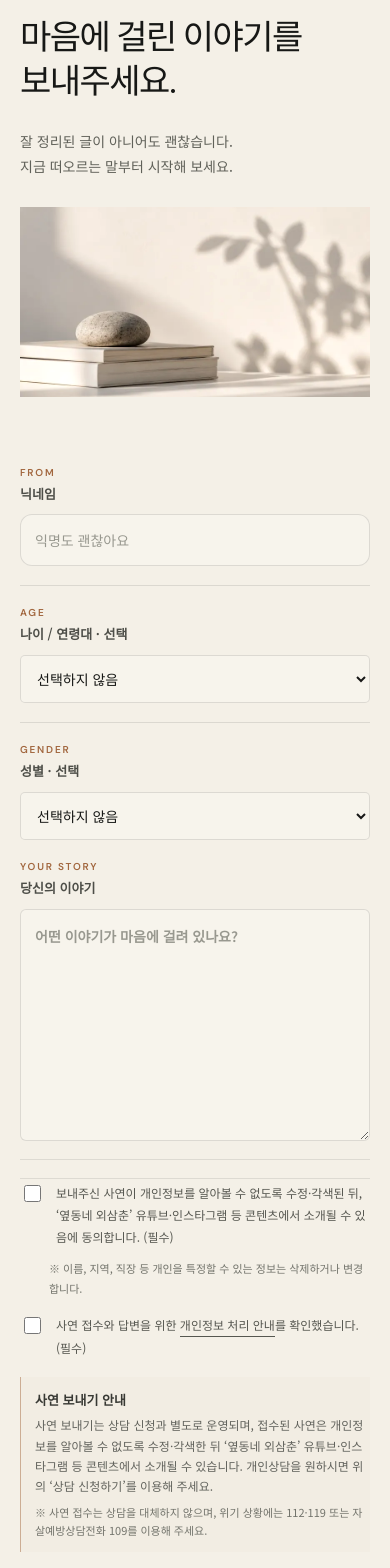
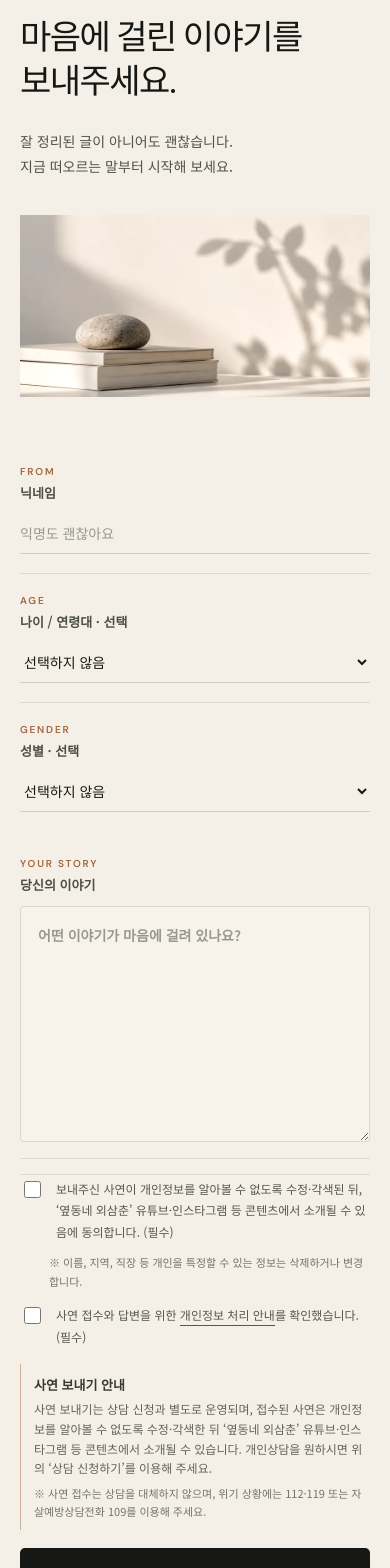
Before and after one commit to oups1004-sketch/aude-counseling, a Next.js app: page / in a window 390 px wide. Shown: the part 4400-5968 px from the top of the page. Built offline with nearby package versions, Linux system fonts and the light colour scheme.

Commit message:
Refine story section to match editorial reference

```diff
--- a/app/story-balance.css
+++ b/app/story-balance.css
@@ -1,5 +1,6 @@
-/* SEND YOUR STORY — editorial reference pass.
-   On desktop, the copy sits directly over the still-life so the left column reads as one composed scene. */
+/* SEND YOUR STORY — final editorial pass.
+   Keep the copy crisp on a clean field, then let the still-life enter as a separate visual plane.
+   The form stays light and functional without becoming a card. */
 
 .storyIntro {
   position: relative;
@@ -18,7 +19,7 @@
   z-index: 0;
   pointer-events: none;
   background: url('/story-intro.svg') center center / cover no-repeat;
-  filter: saturate(.98) contrast(1.02) brightness(1.01);
+  filter: saturate(.98) contrast(1.025) brightness(1.01);
 }
 
 .storyIntro::after {
@@ -26,7 +27,12 @@
   display: none !important;
 }
 
-/* Keep the form visually open; the left side carries the brand atmosphere. */
+/* Copy: stronger contrast, quieter scale, and more breathing room. */
+.storyIntro > p:not(.sectionNumber) {
+  color: #50524c !important;
+}
+
+/* Form: editorial, not administrative. */
 .storyForm {
   border: 0 !important;
   border-radius: 0 !important;
@@ -34,47 +40,80 @@
   box-shadow: none !important;
 }
 
+.storyMeta {
+  gap: 20px !important;
+}
+
 .storyMeta input,
-.storyMeta select,
-.storyMessageField textarea {
-  background: rgba(250,247,241,.50) !important;
-  border-color: rgba(23,24,22,.115) !important;
+.storyMeta select {
+  min-height: 42px !important;
+  margin-top: 7px !important;
+  padding: 9px 0 8px !important;
+  border: 0 !important;
+  border-bottom: 1px solid rgba(23,24,22,.16) !important;
+  border-radius: 0 !important;
+  background: transparent !important;
   box-shadow: none !important;
 }
 
 .storyMeta input:focus,
-.storyMeta select:focus,
-.storyMessageField textarea:focus {
-  border-color: rgba(162,103,63,.60) !important;
-  box-shadow: 0 0 0 3px rgba(162,103,63,.05) !important;
+.storyMeta select:focus {
+  border-bottom-color: rgba(162,103,63,.72) !important;
+  box-shadow: none !important;
+}
+
+.storyMessageField {
+  margin-top: 26px !important;
 }
 
 .storyMessageField textarea {
-  min-height: 198px;
+  min-height: 178px !important;
+  margin-top: 10px !important;
+  padding: 16px 17px !important;
+  border: 1px solid rgba(23,24,22,.13) !important;
+  border-radius: 4px !important;
+  background: rgba(250,247,241,.42) !important;
+  box-shadow: none !important;
+}
+
+.storyMessageField textarea:focus {
+  border-color: rgba(162,103,63,.62) !important;
+  box-shadow: 0 0 0 3px rgba(162,103,63,.045) !important;
 }
 
 .storyConsent {
-  margin-top: 18px;
+  margin-top: 16px !important;
 }
 
 .storyConsent .check {
-  line-height: 1.82;
+  margin: 13px 0 !important;
+  line-height: 1.78 !important;
 }
 
 .storyConsent .identityNotice {
-  line-height: 1.75;
+  margin-top: -2px !important;
+  margin-bottom: 10px !important;
+  line-height: 1.72 !important;
 }
 
 .storyGuidance {
-  margin-top: 18px;
-  padding: 13px 0 13px 16px;
-  border-left: 1px solid rgba(162,103,63,.48);
-  background: rgba(162,103,63,.018);
+  margin-top: 16px !important;
+  padding: 11px 0 11px 15px !important;
+  border-left: 1px solid rgba(162,103,63,.46) !important;
+  background: transparent !important;
 }
 
-.storyGuidance strong { margin-bottom: 4px; }
-.storyGuidance p { line-height: 1.68; }
-.storyGuidance .notice { margin-top: 7px; }
+.storyGuidance strong {
+  margin-bottom: 3px !important;
+}
+
+.storyGuidance p {
+  line-height: 1.64 !important;
+}
+
+.storyGuidance .notice {
+  margin-top: 6px !important;
+}
 
 @media (min-width: 901px) {
   .story.section {
@@ -97,7 +136,7 @@
     width: 100%;
     max-width: 630px;
     min-width: 0;
-    min-height: 640px;
+    min-height: 635px;
     align-self: start;
     padding: 0 34px 0 0;
   }
@@ -118,17 +157,22 @@
   }
 
   .storyIntro > p:not(.sectionNumber) {
-    max-width: 450px;
-    margin-top: 28px !important;
+    max-width: 475px;
+    margin-top: 31px !important;
     font-size: 14px !important;
-    line-height: 1.85 !important;
+    line-height: 1.9 !important;
+    font-weight: 400 !important;
   }
 
-  /* The photo is the entire left composition, like the approved reference. */
+  /* Keep the copy on clean ivory, then introduce the photo with a deliberate pause. */
   .storyIntro::before {
-    inset: 0;
-    background-size: auto 100%;
-    background-position: 50% 50%;
+    top: 320px;
+    left: 0;
+    right: 0;
+    bottom: auto;
+    height: 298px;
+    background-size: cover;
+    background-position: 58% 52%;
   }
 
   .storyForm {
@@ -138,13 +182,13 @@
     align-self: start;
     justify-self: end;
     width: 100%;
-    max-width: 730px;
+    max-width: 710px;
     margin-top: 46px;
     padding: 0 !important;
   }
 
   .storyForm > .submitButton {
-    margin-top: 22px !important;
+    margin-top: 20px !important;
   }
 }
 
@@ -155,7 +199,7 @@
   }
 
   .storyIntro {
-    min-height: 600px;
+    min-height: 605px;
     padding-right: 24px;
   }
 
@@ -164,18 +208,23 @@
     font-size: clamp(38px, 3.4vw, 44px) !important;
   }
 
+  .storyIntro > p:not(.sectionNumber) {
+    max-width: 445px;
+  }
+
   .storyIntro::before {
-    background-size: auto 100%;
-    background-position: 51% 50%;
+    top: 306px;
+    height: 280px;
+    background-position: 58% 52%;
   }
 
   .storyForm {
-    max-width: 690px;
+    max-width: 680px;
     margin-top: 44px;
   }
 }
 
-/* On tablet/mobile, keep the photo below the copy for readability and shorter scroll. */
+/* Tablet/mobile: preserve the same copy → pause → image rhythm. */
 @media (max-width: 900px) {
   .storyIntro {
     min-height: 500px;
@@ -186,42 +235,50 @@
     word-break: keep-all;
   }
 
+  .storyIntro > p:not(.sectionNumber) {
+    color: #50524c !important;
+  }
+
   .storyIntro::before {
-    top: 248px;
+    top: 258px;
     left: 0;
     right: 0;
     bottom: auto;
-    height: 235px;
+    height: 224px;
     background-size: cover;
-    background-position: 56% 50%;
+    background-position: 58% 52%;
   }
 
   .storyForm {
-    margin-top: 22px !important;
+    margin-top: 20px !important;
     padding: 0 !important;
   }
 }
 
 @media (max-width: 560px) {
   .storyIntro {
-    min-height: 445px;
+    min-height: 446px;
   }
 
   .storyIntro::before {
-    top: 238px;
-    height: 190px;
-    background-position: 56% 50%;
+    top: 246px;
+    height: 182px;
+    background-position: 58% 52%;
+  }
+
+  .storyMeta {
+    gap: 0 !important;
+  }
+
+  .storyMessageField textarea {
+    min-height: 165px !important;
   }
 
   .storyForm {
-    margin-top: 18px !important;
-  }
-
-  .storyMessageField textarea {
-    min-height: 180px;
+    margin-top: 16px !important;
   }
 
   .storyGuidance {
-    padding: 12px 0 12px 14px;
+    padding: 10px 0 10px 13px !important;
   }
 }
```
